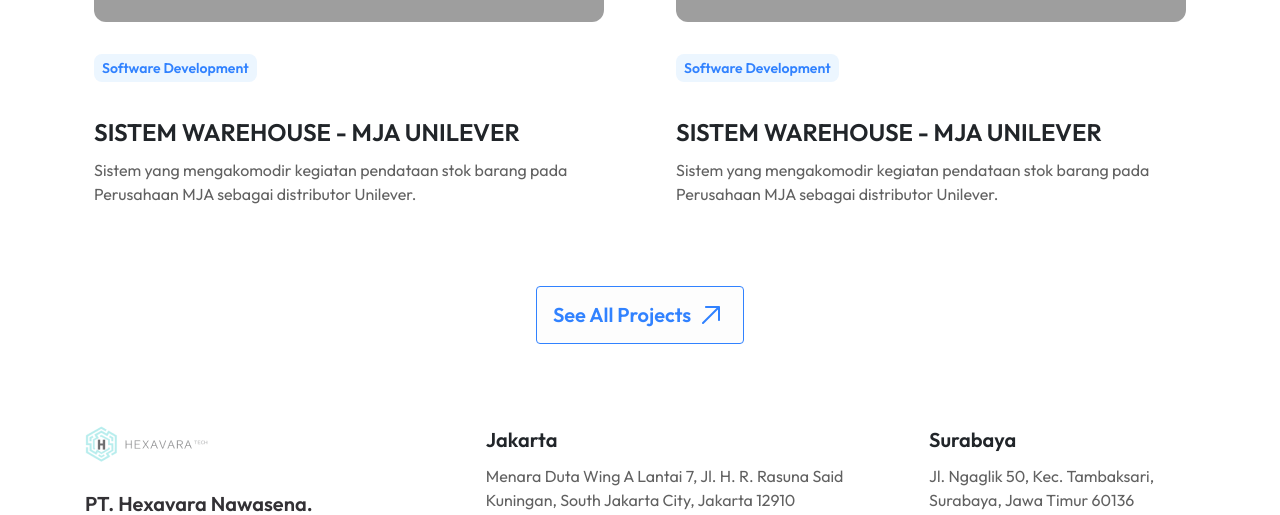
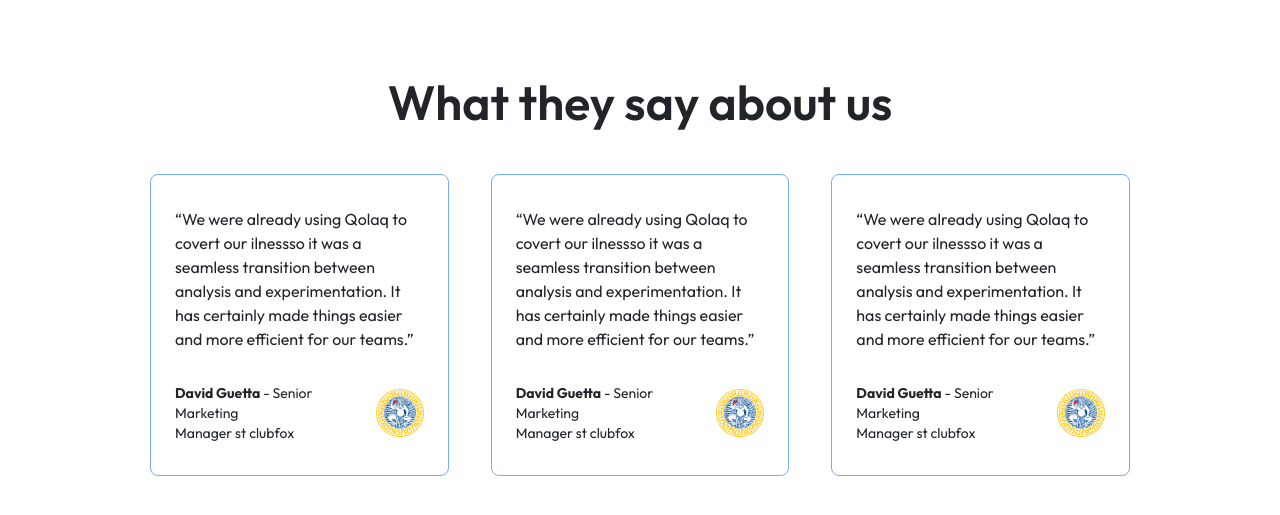
Before and after one commit to Ianphantom/hexavara, a React (Create React App) app: page / in a window 1280 px wide. Shown: the part 6704-7219 px from the top of the page. Built offline with nearby package versions, Linux system fonts and the light colour scheme; grey boxes are pictures that could not be loaded.

Commit message:
add  : Landing pages testimonial

```diff
--- a/src/pages/LandingPages/LandingPagesIndex.js
+++ b/src/pages/LandingPages/LandingPagesIndex.js
@@ -10,6 +10,7 @@
 import HappyClientComponent from "../../components/HappyClientComponent";
 import CTASectionComponent from "../../components/CTASectionComponent";
 import LandingPagesSectionSeven from "./LandingPagesSectionSeven";
+import LandingPagesSectionEight from "./LandingPagesSectionEight";
 
 const LandingPagesIndex = () => {
   return (
@@ -23,11 +24,13 @@
       <LandingPagesSectionFive />
       <LandingPagesSectionSix />
       <HappyClientComponent />
+
+      <LandingPagesSectionSeven />
+      <LandingPagesSectionEight />
       <CTASectionComponent
         title='Ready to work with us?'
         desc='Lorem ipsum dolor sit amet, consectetur adipiscing elit. Ut et massa mi. Aliquam in hendrerit urna. Pellentesque sit amet sapien fringilla, mattis ligula consectetur, ultrices mauris.'
       />
-      <LandingPagesSectionSeven />
     </div>
   );
 };
--- /dev/null
+++ b/src/pages/LandingPages/LandingPagesSectionEight.js
@@ -0,0 +1,105 @@
+import React from "react";
+import styled from "styled-components";
+
+// import images
+import testimoniLogo from "../../assets/images/testimoni-icon.png";
+
+const LandingPagesSectionEight = () => {
+  return (
+    <LandingPagesSectionEightStyled className='container'>
+      <div className='title-container'>
+        <div className='title display-medium text-center'>
+          What they say about us
+        </div>
+      </div>
+      <div className='testimonial-container'>
+        <div className='testimoni'>
+          <div className='desc paragraph-medium regular'>
+            “We were already using Qolaq to covert our ilnessso it was a
+            seamless transition between analysis and experimentation. It has
+            certainly made things easier and more efficient for our teams.”
+          </div>
+          <div className='person'>
+            <div className='left'>
+              <div className='name-title paragraph-small regular'>
+                <strong>David Guetta</strong> - Senior Marketing
+              </div>
+              <div className='position paragraph-small regular'>
+                Manager st clubfox
+              </div>
+            </div>
+            <div className='right'>
+              <img src={testimoniLogo} alt='logo' />
+            </div>
+          </div>
+        </div>
+        <div className='testimoni'>
+          <div className='desc paragraph-medium regular'>
+            “We were already using Qolaq to covert our ilnessso it was a
+            seamless transition between analysis and experimentation. It has
+            certainly made things easier and more efficient for our teams.”
+          </div>
+          <div className='person'>
+            <div className='left'>
+              <div className='name-title paragraph-small regular'>
+                <strong>David Guetta</strong> - Senior Marketing
+              </div>
+              <div className='position paragraph-small regular'>
+                Manager st clubfox
+              </div>
+            </div>
+            <div className='right'>
+              <img src={testimoniLogo} alt='logo' />
+            </div>
+          </div>
+        </div>
+        <div className='testimoni'>
+          <div className='desc paragraph-medium regular'>
+            “We were already using Qolaq to covert our ilnessso it was a
+            seamless transition between analysis and experimentation. It has
+            certainly made things easier and more efficient for our teams.”
+          </div>
+          <div className='person'>
+            <div className='left'>
+              <div className='name-title paragraph-small regular'>
+                <strong>David Guetta</strong> - Senior Marketing
+              </div>
+              <div className='position paragraph-small regular'>
+                Manager st clubfox
+              </div>
+            </div>
+            <div className='right'>
+              <img src={testimoniLogo} alt='logo' />
+            </div>
+          </div>
+        </div>
+      </div>
+    </LandingPagesSectionEightStyled>
+  );
+};
+
+const LandingPagesSectionEightStyled = styled.div`
+  padding: 60px 80px;
+  .testimonial-container {
+    margin-top: 40px;
+    display: flex;
+    align-items: center;
+    gap: 42px;
+    .testimoni {
+      width: 33%;
+      padding: 32px 24px;
+      border-radius: 8px;
+      border: 1px solid var(--primary-40, #76acff);
+      display: flex;
+      flex-direction: column;
+      gap: 32px;
+      .person {
+        display: flex;
+        align-items: center;
+        justify-content: space-between;
+      }
+    }
+  }
+`;
+
+export default LandingPagesSectionEight;
```
Also changed, not shown: src/assets/images/testimoni-icon.png (added).
